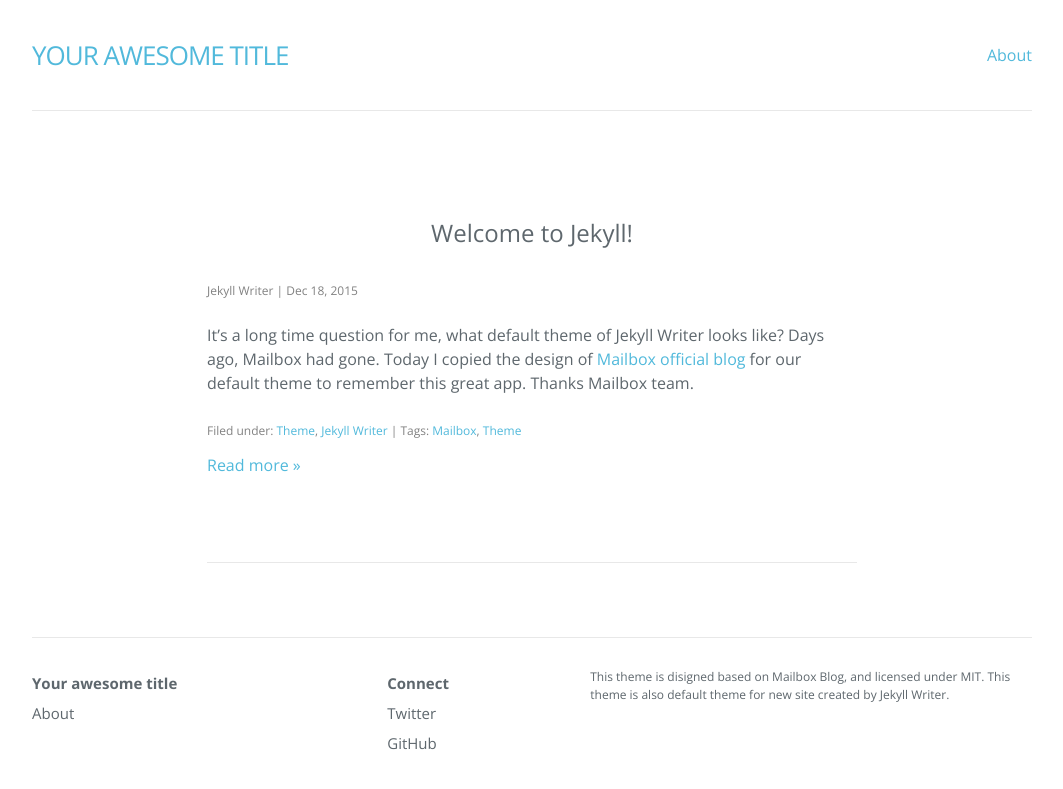
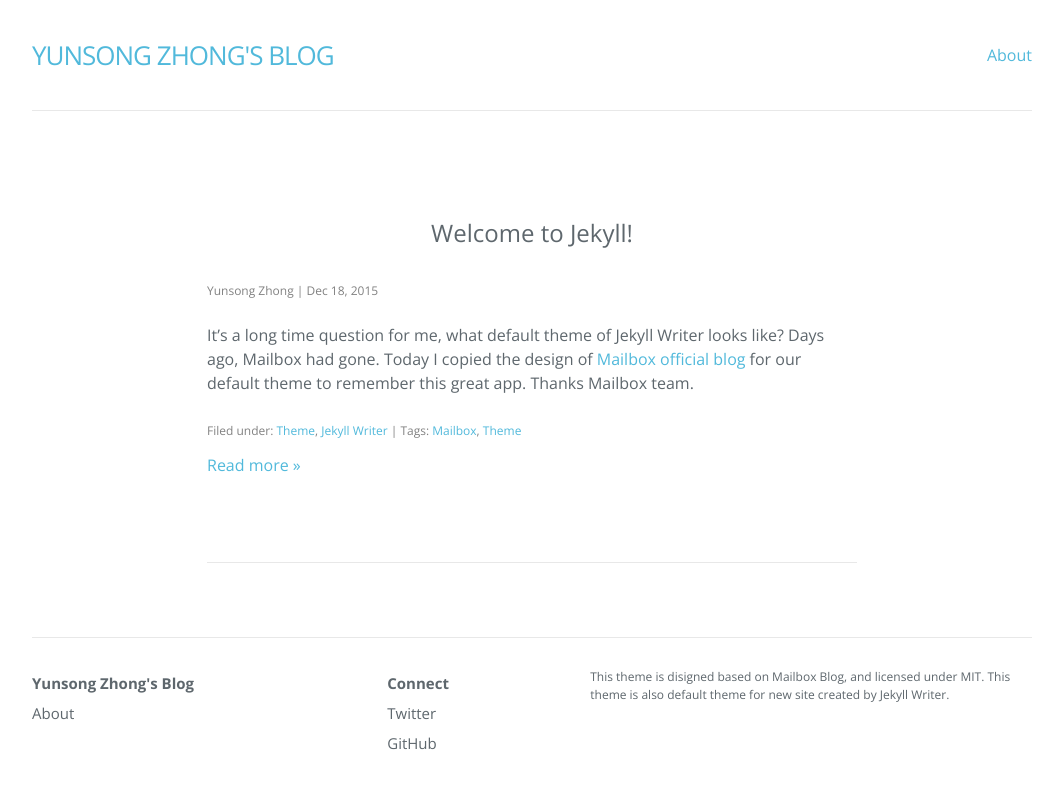
Before and after one commit to yszhong/yszhong.github.io, a Jekyll site: the page built from index.html, in a window 1280 px wide. Shown: the top 789 px of the page, without its empty margins (108-1171 px from the left). Built offline with Jekyll 4.4.1, drawn with Linux system fonts in a browser that asks for light colours; nearby versions of some CDN libraries; the list of posts is cut into pages by our own code.

Commit message:
Update Configuration

```diff
--- a/_config.yml
+++ b/_config.yml
@@ -1,6 +1,6 @@
 # Created by Jekyll Writer
-title: Your awesome title
-author: Jekyll Writer
+title: Yunsong Zhong's Blog
+author: Yunsong Zhong
 description: >
   This theme is disigned based on Mailbox Blog, and licensed under MIT. This
   theme is also default theme for new site created by Jekyll Writer.
@@ -9,7 +9,7 @@ permalink: '/:year/:month/:day/:title/'
 paginate: 6
 paginate_path: '/page/:num/'
 twitter_username: jekyllwriter
-github_username: jekyllwriter
+github_username: yszhong
 gems:
   - jekyll-paginate
 markdown: kramdown
```
